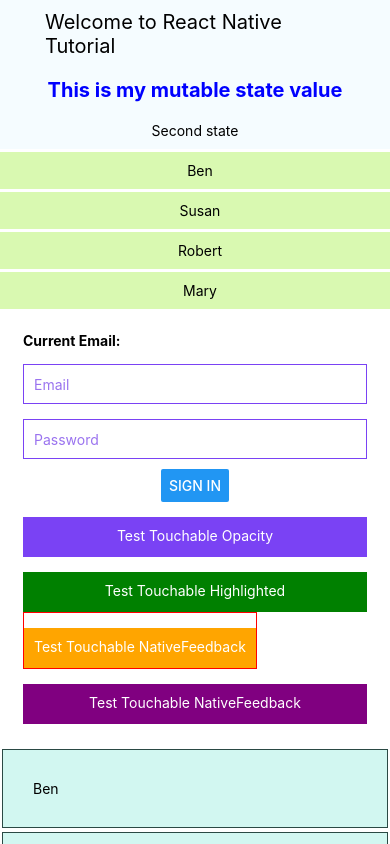
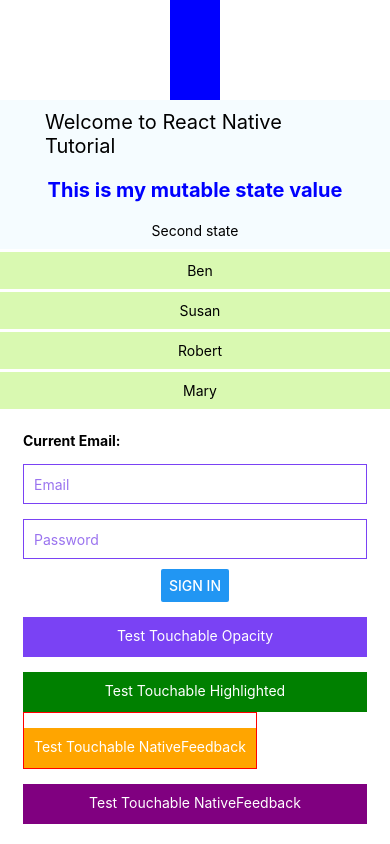
Before and after one commit to dldinza-web/react-native-tutorial, a React Native app: screen / in a window 390 px wide. Built offline with nearby package versions, Linux system fonts and the light colour scheme; no server answers.

Commit message:
Animations
  - Created an animated component
  - Set initial state when component did mount
  - Collapse and Expand on user event

```diff
--- /dev/null
+++ b/Animations.js
@@ -0,0 +1,70 @@
+import React, {Component} from 'react';
+import { Animated, TouchableOpacity, View, StyleSheet } from 'react-native';
+
+class Animations extends Component {
+  state = {
+    collapsed: true
+  }
+
+  componentWillMount = () => {
+    this.animatedWidth = new Animated.Value(50)
+    this.animatedHeight = new Animated.Value(100)
+  }
+
+  animateBox = () => {
+    if (this.state.collapsed) {
+      Animated.timing(this.animatedWidth, {
+        toValue: 200,
+        duration: 1000
+      }).start()
+
+      Animated.timing(this.animatedHeight, {
+        toValue: 300,
+        duration: 500
+      }).start()
+
+      this.setState({ collapsed: false })
+    } else {
+      Animated.timing(this.animatedWidth, {
+        toValue: 50,
+        duration: 1000
+      }).start()
+
+      Animated.timing(this.animatedHeight, {
+        toValue: 100,
+        duration: 500
+      }).start()
+
+      this.setState({ collapsed: true })
+    }
+  }
+
+  render() {
+    //Dynamic Style
+    const animatedStyle = {
+      width: this.animatedWidth,
+      height: this.animatedHeight
+    }
+
+    return (
+      <TouchableOpacity style={styles.container} onPress={this.animateBox}>
+        <Animated.View style={[styles.box, animatedStyle]} />
+      </TouchableOpacity>
+    )
+
+  }
+}
+
+const styles = StyleSheet.create({
+  container: {
+    justifyContent: 'center',
+    alignItems: 'center'
+  },
+  box: {
+    backgroundColor: 'blue',
+    width: 50,
+    height: 100
+ }
+});
+
+export default Animations
--- a/App.js
+++ b/App.js
@@ -15,6 +15,7 @@
 import ScrollViewLongList from './ScrollViewLongList';
 import ImageExample from './ImageExample';
 import HttpRemoteItems from './HttpRemoteItems';
+import Animations from './Animations';
 
 type Props = {};
 export default class App extends Component<Props> {
@@ -39,6 +40,8 @@
   render() {
     return (
       <ScrollView>
+        <Animations />
+
         <View>
           <View style={styles.container}>
             <Text style={styles.welcome}>Welcome to React Native Tutorial</Text>
--- a/ItemForm.js
+++ b/ItemForm.js
@@ -66,7 +66,7 @@
           />
         </View>
 
-        <TouchableOpacity>
+        <TouchableOpacity onPress={() => this.Login(this.state)}>
           <Text style={[styles.btn, styles.btn1]}>Test Touchable Opacity</Text>
         </TouchableOpacity>
 
```
